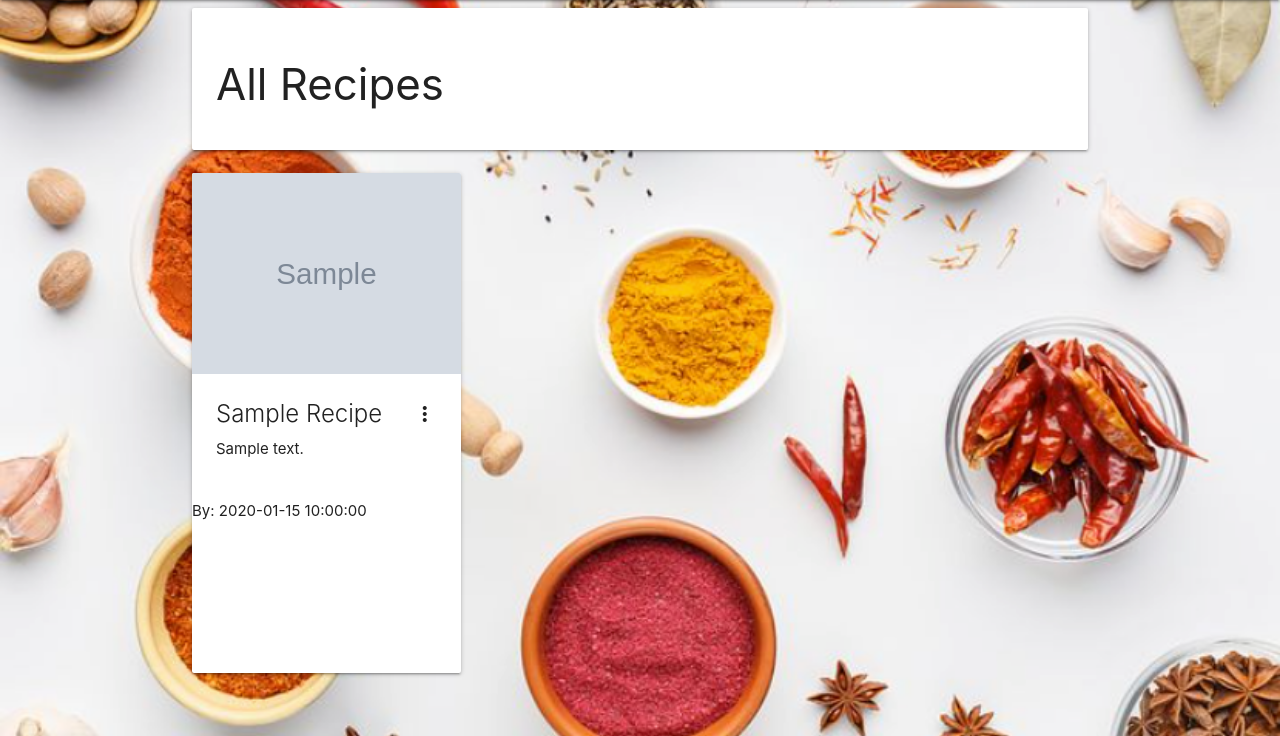
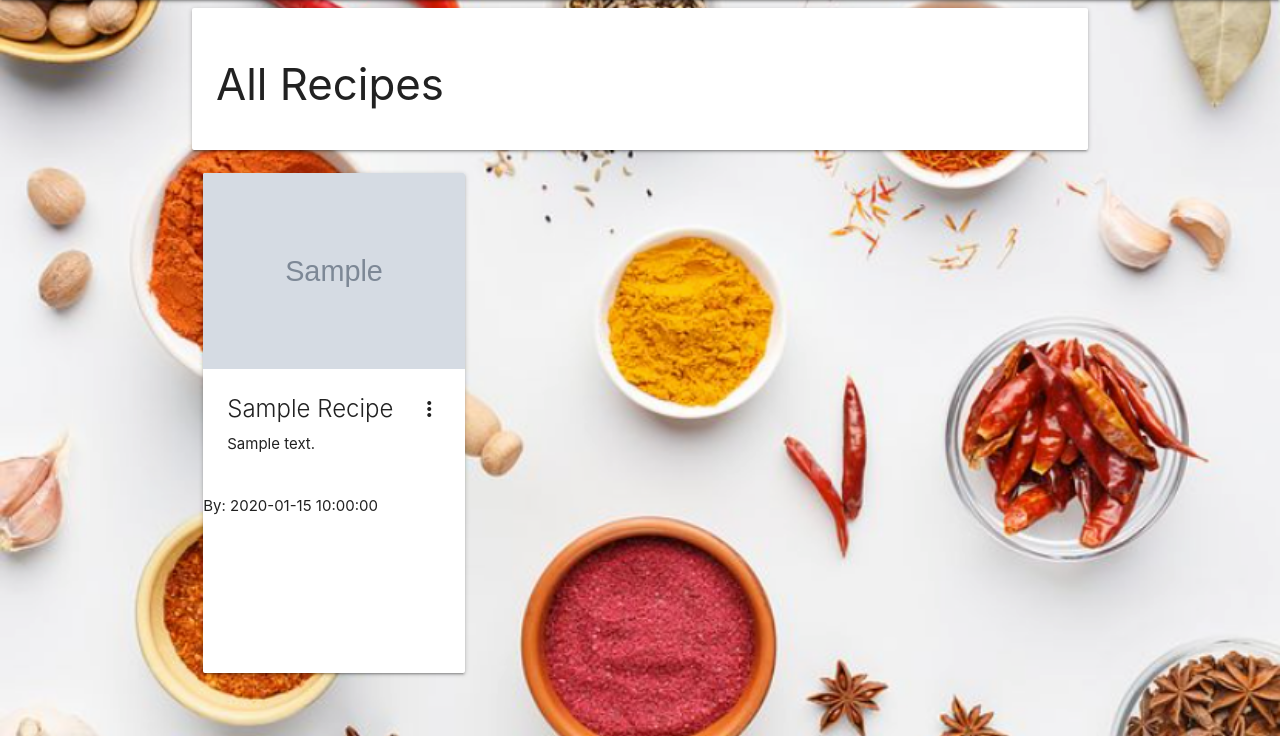
Before and after one commit to Cintakins/Recipe-Website, a Flask app: page /all_recipes in a window 1280 px wide. Shown: the part 64-800 px from the top of the page. Run offline with Flask 2, Linux system fonts and the light colour scheme; grey boxes marked "Sample" are stand-in pictures; a database or web service that is not in the repository returns one stand-in record (values such as "Sample title"); some libraries are stand-ins or nearby versions.

Commit message:
tried to correct card positioning and size

```diff
--- a/static/css/style.css
+++ b/static/css/style.css
@@ -5,9 +5,8 @@ body {
 }
 
 .card {
+    display: inline-block;
     width: 30%;
-    float: left;
-    margin-right: 5%;
 }
 
 #form-div {
--- a/templates/add.html
+++ b/templates/add.html
@@ -21,8 +21,10 @@
             </div>
         </div>
         <div class="row">
-            <label for="ingredients">Ingredients. Add ingredient and press enter to add.</label>
-            <div class="chips chips-placeholder chips-initial" id="ingredients" name="ingredients"></div>
+            <div class="input-field col s12">
+                <label for="ingredients">Ingredients. Add ingredient and press enter to add.</label>
+                <div class="chips chips-placeholder chips-initial" id="ingredients" name="ingredients"></div>
+            </div>
             <!-- <div class="input-field col s12">
                 <input id="ingredients" type="text" class="validate" name="ingredients">
                 <label for="ingredients">Ingredients</label>
--- a/templates/recipes.html
+++ b/templates/recipes.html
@@ -6,6 +6,8 @@
     </h3>
 </div>
     {% for recipe in recipes %}
+    <div class="row">
+        <div class="col cards-container s12">
             <div class="card large">
                 <div class="card-image waves-effect waves-block waves-light">
                     <img class="activator" src="{{ recipe.img_url }}">
@@ -37,7 +39,8 @@
                     <a class="waves-effect waves-light btn" href="{{ url_for('delete', recipe_id=recipe._id) }}">Delete</a>
                 {% endif %}
             </div>
-
+        </div>
+    </div>
     {% endfor %}
 
 {% endblock %}
```
Also changed, not shown: templates/home.html (+4 -16 lines). Lines whose indentation alone changed are shown as unchanged.
